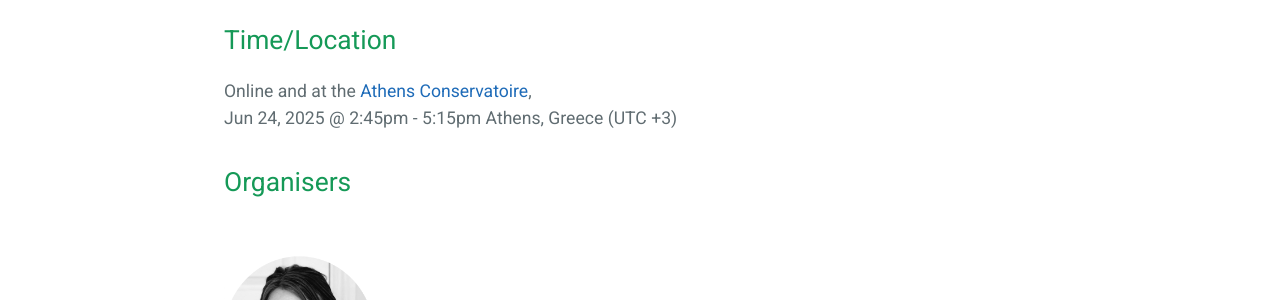
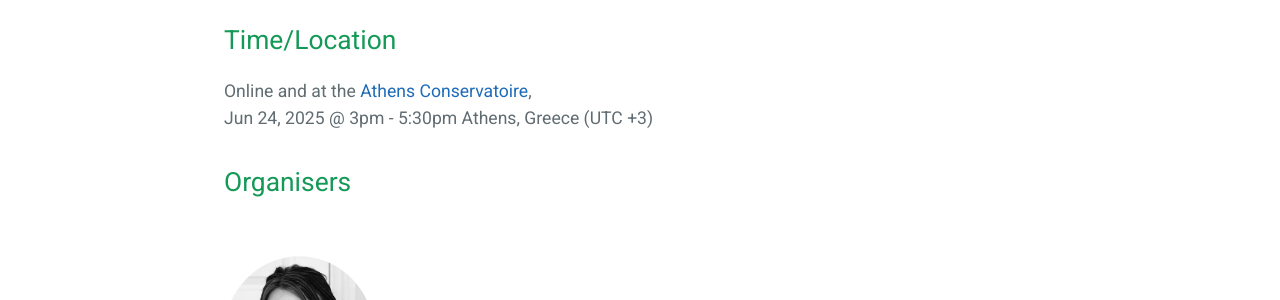
Before and after one commit to FourCoffees/environmentaltactics, a Jekyll site: the page built from index.md, in a window 1280 px wide. Shown: the part 906-1206 px from the top of the page. Built offline with Jekyll 4.4.1, drawn with Linux system fonts in a browser that asks for light colours.

Commit message:
Update index.md

```diff
--- a/index.md
+++ b/index.md
@@ -17,7 +17,7 @@ In-person participants can register through the [FAccT'25 website](https://facct
 ## Time/Location
 Online and at the [Athens Conservatoire](https://www.athensconservatoire.gr/){:target="_blank"},
 <br>
-Jun 24, 2025 @ 2:45pm - 5:15pm Athens, Greece (UTC +3)
+Jun 24, 2025 @ 3pm - 5:30pm Athens, Greece (UTC +3)
 
 ## Organisers
 <img src="assets/css/georgia2.png" alt="Georgia's Photo" width="150" />
```
